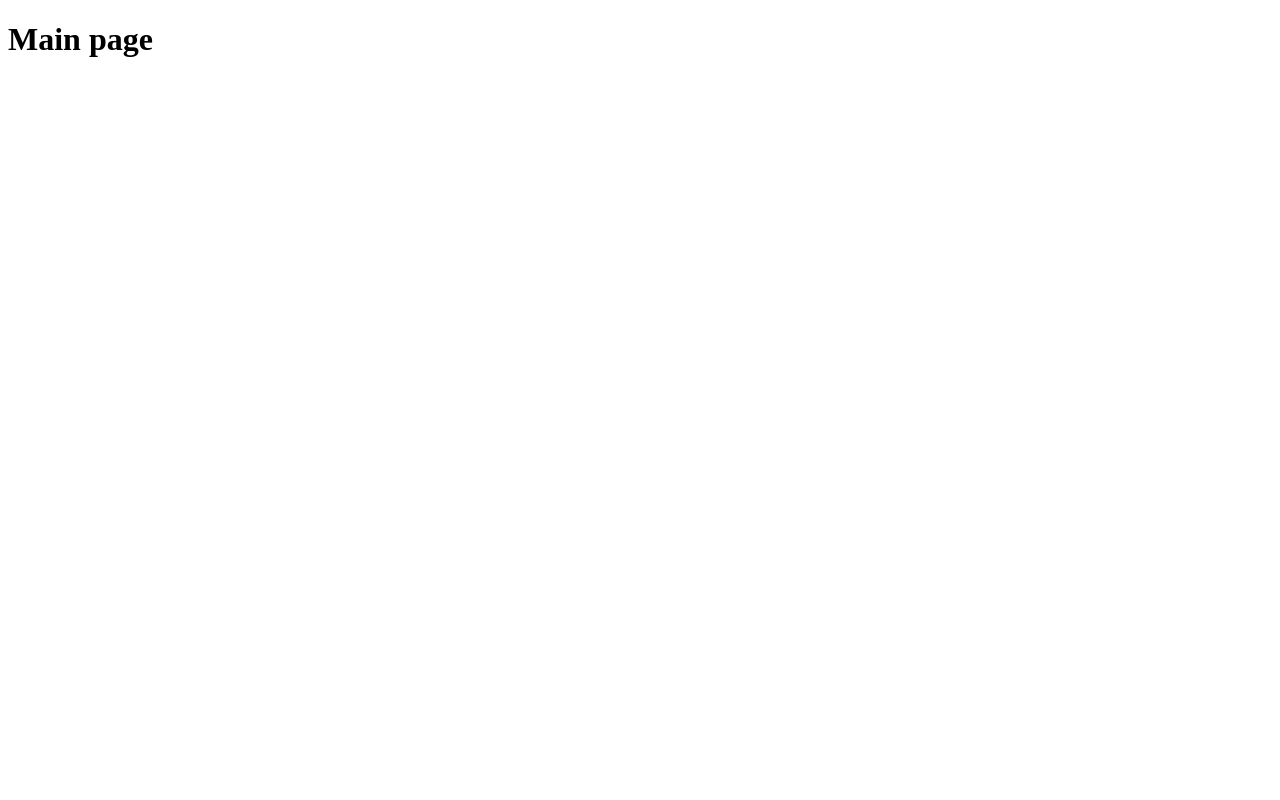
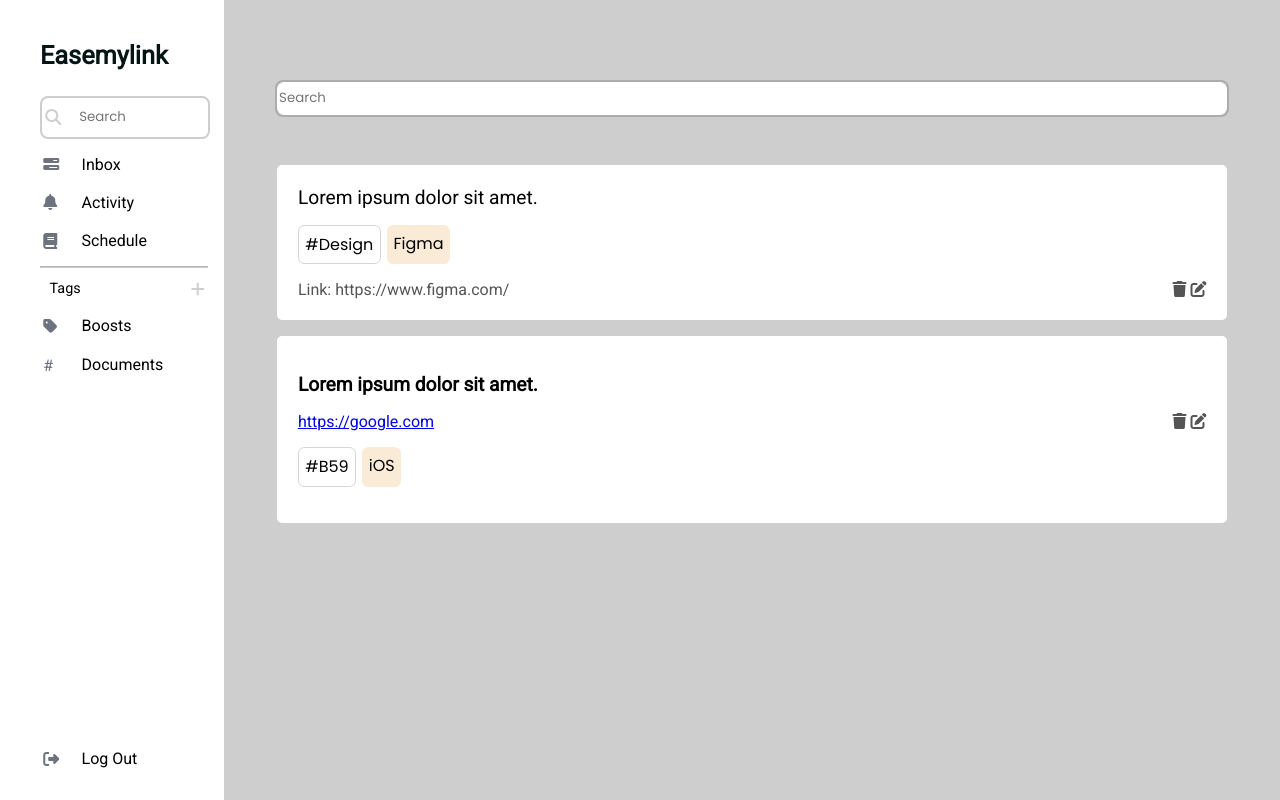
Before and after one commit to AnasNadeem/Bookmark-extension, a browser extension: page index.html in a window 1280 px wide. Drawn offline with Linux system fonts and the light colour scheme.

Commit message:
Main page added

```diff
--- a/index.html
+++ b/index.html
@@ -1,12 +1,141 @@
 <!DOCTYPE html>
-<html lang="en">
-<head>
-    <meta charset="UTF-8">
-    <meta http-equiv="X-UA-Compatible" content="IE=edge">
-    <meta name="viewport" content="width=device-width, initial-scale=1.0">
-    <title>Document</title>
-</head>
-<body>
-    <h1>Main page</h1>
-</body>
+<html>
+  <head>
+    <meta charset="utf-8" />
+    <meta name="viewport" content="width=device-width" />
+    <title>EaseMyLink</title>
+    <link href="style.css" rel="stylesheet" type="text/css" />
+    <link
+      rel="stylesheet"
+      href="https://cdnjs.cloudflare.com/ajax/libs/font-awesome/6.4.0/css/all.min.css"
+      integrity="sha512-iecdLmaskl7CVkqkXNQ/ZH/XLlvWZOJyj7Yy7tcenmpD1ypASozpmT/E0iPtmFIB46ZmdtAc9eNBvH0H/ZpiBw=="
+      crossorigin="anonymous"
+      referrerpolicy="no-referrer"
+    />
+    <link rel="preconnect" href="https://fonts.googleapis.com" />
+    <link rel="preconnect" href="https://fonts.gstatic.com" crossorigin />
+    <link
+      href="https://fonts.googleapis.com/css2?family=Roboto:wght@400&display=swap"
+      rel="stylesheet"
+    />
+    <link
+      href="https://fonts.googleapis.com/css2?family=Poppins:wght@400&display=swap"
+      rel="stylesheet"
+    />
+  </head>
+
+  <body>
+    <div class="bodyContainer">
+      <aside class="sidebar">
+        <nav>
+          <ul>
+            <li class="link" id="logo">
+              <h1>Easemylink</h1>
+            </li>
+            <li class="link" id="search">
+              <div class="row">
+                <i
+                  class="icon fa-solid fa-magnifying-glass"
+                  style="color: #5f5d604d"
+                ></i>
+                <input type="search" name="search" placeholder="Search" />
+              </div>
+            </li>
+            <li class="link">
+              <div class="row">
+                <i class="fa-solid fa-bars-progress icon"></i>
+                <span class="rowTitle">Inbox</span>
+              </div>
+            </li>
+            <li class="link">
+              <div class="row">
+                <i class="fa-solid fa-bell icon"></i>
+                <span class="rowTitle">Activity</span>
+              </div>
+            </li>
+            <li class="link">
+              <div class="row">
+                <i class="fa-solid fa-book icon"></i>
+                <span class="rowTitle">Schedule</span>
+              </div>
+            </li>
+            <hr class="line" />
+            <div class="row tagRowHeader">
+              <span class="tagRowHeaderTitle">Tags</span>
+              <i class="fa-solid fa-plus icon" style="color: #5f5d604d"></i>
+            </div>
+
+            <li class="link">
+              <div class="row">
+                <i class="fa-solid fa-tag icon"></i>
+                <span class="rowTitle">Boosts</span>
+              </div>
+            </li>
+
+            <li class="link">
+              <div class="row">
+                <span class="icon">#</span>
+                <span class="rowTitle">Documents</span>
+              </div>
+            </li>
+            <li class="link" id="logOut">
+              <div class="row">
+                <i class="fa-solid fa-right-from-bracket icon"></i>
+                <span class="rowTitle">Log Out</span>
+              </div>
+            </li>
+          </ul>
+        </nav>
+      </aside>
+      <div class="main">
+        <div class="mainContainer">
+          <div class="mainSearch" id="search">
+            <input type="search" placeholder="Search" />
+          </div>
+          <div class="cardsContainer">
+            <div class="card">
+              <div class="cardTitle">Lorem ipsum dolor sit amet.</div>
+              <div class="cardTags">
+                <ul>
+                  <li class="cardTag">
+                    <a href="#">#Design</a>
+                  </li>
+                  <li class="cardTag cardWebTag">
+                    <a href="#">Figma</a>
+                  </li>
+                </ul>
+              </div>
+              <div class="cardBody">
+                Link: https://www.figma.com/
+                <div class="cardBtn">
+                  <i class="fa-solid fa-trash"></i>
+                  <i class="fa-solid fa-pen-to-square"></i>
+                </div>
+              </div>
+            </div>
+            <div class="card">
+              <h2 class="cardTitle">Lorem ipsum dolor sit amet.</h2>
+              <div class="cardBody">
+                <a href="https://google.com">https://google.com</a>
+                <div class="cardBtn">
+                  <i class="fa-solid fa-trash"></i>
+                  <i class="fa-solid fa-pen-to-square"></i>
+                </div>
+              </div>
+              <div class="cardTags">
+                <ul>
+                  <li class="cardTag">
+                    <a href="#">#B59</a>
+                  </li>
+                  <li class="cardTag cardWebTag">
+                    <a href="#">iOS</a>
+                  </li>
+                </ul>
+              </div>
+            </div>
+          </div>
+        </div>
+      </div>
+    </div>
+  </body>
 </html>
--- /dev/null
+++ b/style.css
@@ -0,0 +1,204 @@
+html {
+    height: 100%;
+    width: 100
+}
+
+body {
+    margin: 0px;
+    padding: 0px;
+    font-family: 'Roboto', sans-serif;
+}
+
+:root {
+    --secondary-color: #5f5d604d;
+}
+
+.bodyContainer {
+    margin: 0px;
+    background: var(--secondary-color);
+    height: 100vh;
+    width: 100%;
+    display: flex;
+}
+
+.sidebar {
+    position: relative;
+    background: #fff;
+    height: 100%;
+    width: 17rem;
+    font-size: large;
+}
+
+.link {
+    list-style: none;
+    margin-bottom: 0.8rem;
+}
+
+.tagRowHeader {
+    justify-content: space-between;
+    margin-left: 0.4rem;
+    margin-right: .9rem;
+    margin-bottom: 0.8rem;
+}
+
+.tagRowHeaderTitle {
+    margin: 0;
+    font-size: .9rem;
+}
+
+#search {
+    border: 2px solid var(--secondary-color);
+    width: 90%;
+    border-radius: 0.5rem;
+}
+
+#search input {
+    padding-top: 0.4rem;
+    padding-bottom: 0.4rem;
+    border-radius: 0.5rem;
+    border: none;
+    width: 100%;
+    font-family: 'Poppins', sans-serif;
+}
+
+#search .icon {
+    padding-right: 1rem;
+}
+
+#search input:focus-visible {
+    outline: none;
+}
+
+.line {
+    border-color: var(--secondary-color);
+    margin-right: 1rem;
+}
+
+.sidebar ul {
+    margin: 0px;
+}
+
+#logo {
+    padding-top: 1rem;
+    margin: 0px;
+    color: #051414;
+    font-weight: 700;
+    font-size: larger;
+
+}
+
+#logOut {
+    position: absolute;
+    bottom: 1rem;
+    width: 70%;
+}
+
+.link:hover {
+    /* border-left: 5px solid #828282 ; */
+    border-right: 2px solid #3113c3;
+    /* background-color: #d8d4d4; */
+    cursor: pointer;
+}
+
+#logOut,
+#logo:hover {
+    border: none;
+    padding-left: 0rem;
+    background-color: white;
+}
+
+.row {
+    display: flex;
+    /* justify-content: space-evenly; */
+    padding: 0.2rem;
+    align-items: center;
+}
+
+.icon {
+    cursor: pointer;
+    font-size: 1rem;
+    width: 1rem;
+    height: 1rem;
+    color: #6c737f;
+}
+
+.rowTitle {
+    margin-left: 1.4rem;
+    font-weight: 300;
+    font-size: 1rem;
+}
+
+.main {
+    /* display: flex; */
+    width: 100%;
+    /* flex-direction: column; */
+    /* align-items: center; */
+}
+
+.mainContainer {
+    display: flex;
+    flex-direction: column;
+    align-items: center;
+}
+
+.mainSearch {
+    margin-top: 5rem;
+}
+
+.cardsContainer {
+    height: 30rem;
+    margin-top: 2rem;
+    /* padding: 0.3rem; */
+    width: 90%;
+    overflow-y: auto;
+}
+
+.card {
+    margin-top: 1rem;
+    border-radius: 5px;
+    background-color: #fff;
+    padding: 1.3rem;
+    display: flex;
+    /* padding:1.3; */
+    flex-direction: column;
+
+}
+
+.cardTitle {
+    font-size: larger;
+    /* font-weight: 600; */
+    /* margin: .5rem; */
+}
+
+.cardBody {
+    /* padding: .5rem; */
+    color: #545454;
+    display: flex;
+    justify-content: space-between;
+}
+
+.cardTags ul {
+    display: flex;
+    padding: 0;
+}
+
+.cardTag {
+    list-style: none;
+    border: 1px solid #d8d4d4;
+    padding: .4rem;
+    border-radius: .4rem;
+    margin-right: .4rem;
+    /* outline: none; */
+    /* font-weight:bold; */
+}
+
+.cardTag a {
+    text-decoration: none;
+    color: black;
+    font-family: 'Poppins', sans-serif;
+}
+
+.cardWebTag {
+    background: antiquewhite;
+    border: none;
+}
```
